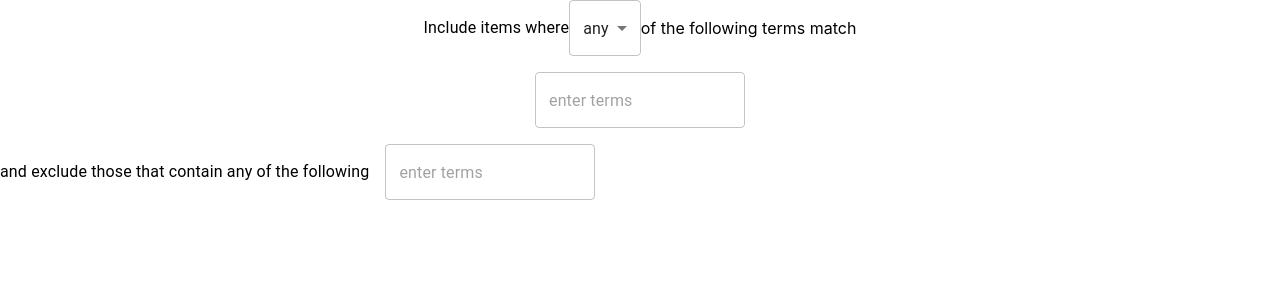
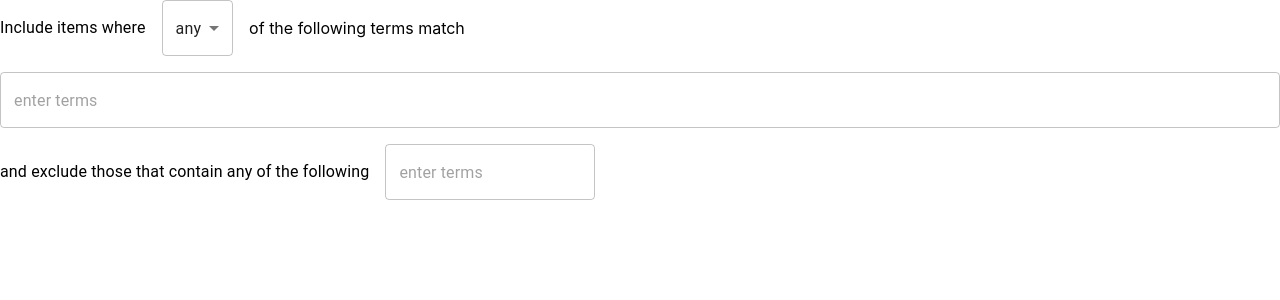
Before and after one commit to Mattwmaster58/MacTrack, a React (Create React App) app in the folder macbidnotify/frontend/: page / in a window 1280 px wide. Shown: the top 300 px of the page. Built offline with nearby package versions, Linux system fonts and the light colour scheme.

Commit message:
ft: tag input element UX improvments

```diff
--- a/macbidnotify/frontend/src/components/common/tagInput.tsx
+++ b/macbidnotify/frontend/src/components/common/tagInput.tsx
@@ -1,7 +1,6 @@
 import { Chip, TextField } from "@mui/material";
 import { Box } from "@mui/system";
 import { useRef, useState } from "react";
-import { Simulate } from "react-dom/test-utils";
 
 interface TagProps {
   data: string;
--- a/macbidnotify/frontend/src/components/filterContent.tsx
+++ b/macbidnotify/frontend/src/components/filterContent.tsx
@@ -13,8 +13,8 @@ const FilterContent: React.FC = () => {
 
   return (
     <Stack flexDirection="column" useFlexGap spacing={2}>
-      <Stack flexDirection="column" alignItems="center" useFlexGap spacing={2}>
-        <Stack flexDirection="row" alignItems="center">
+      <Stack flexDirection="column" useFlexGap spacing={2}>
+        <Stack flexDirection="row" alignItems="center" useFlexGap spacing={2}>
           <Typography alignItems={"center"}>Include items where</Typography>
           <Select
             value={matchType}
```
